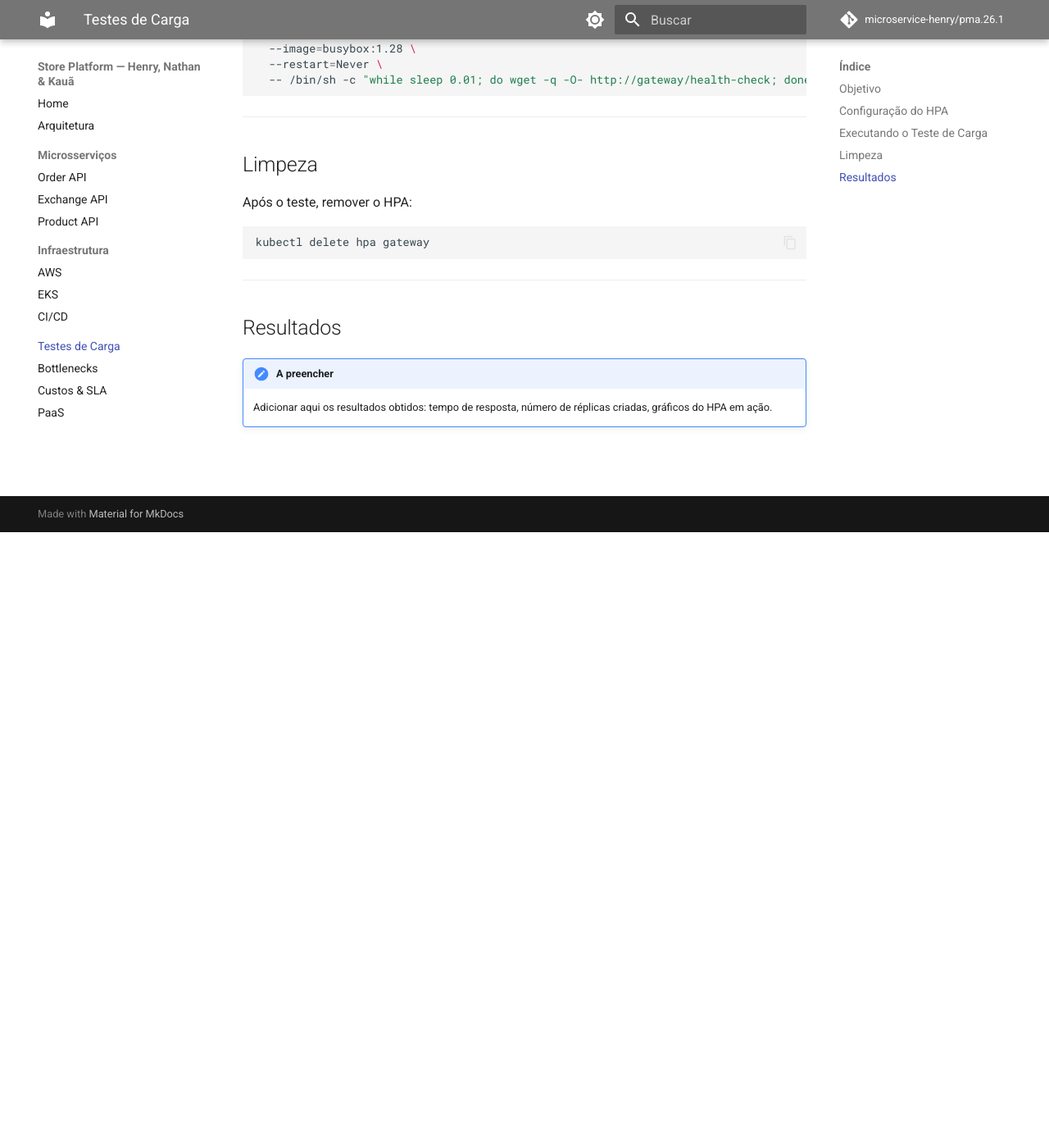
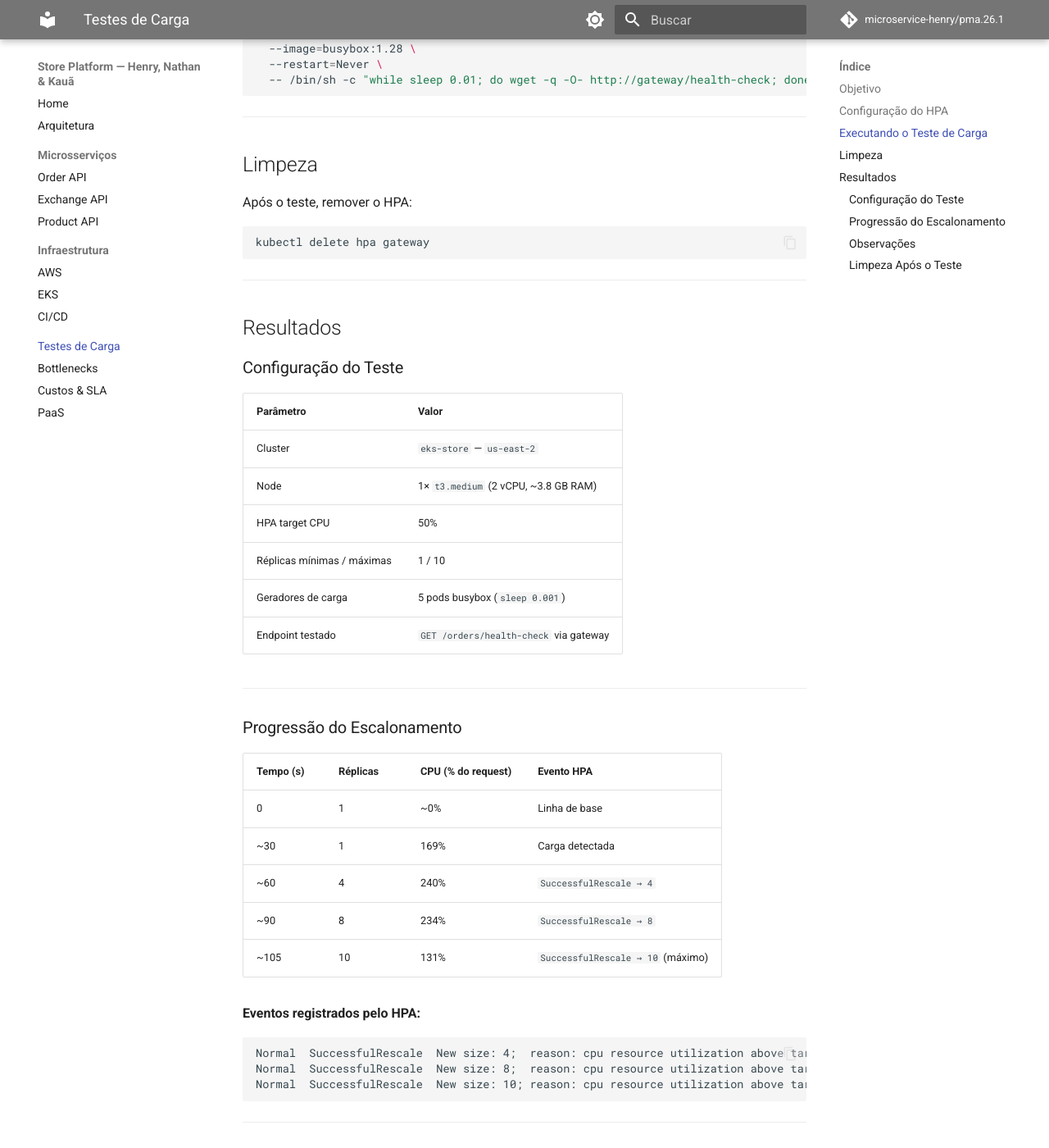
Before and after one commit to microservice-henry/pma.26.1, an MkDocs documentation site: the page built from docs/load-testing.md, in a window 1280 px wide and 1400 px high, scrolled down 751 px. Shown: the whole window at 82% size. Built offline with MkDocs 1.6.1 and Material for MkDocs 9.7.7, drawn with Linux system fonts in a browser that asks for light colours; comment, search, counter and statistics services are not loaded; some of the changed text lies outside the part shown.

Commit message:
feat: add k8s manifests and load test results
- api/k8s/: deployments, services, HPA and ConfigMaps for all services
  (postgres, account, auth, order, product, exchange, gateway)
- Secrets referenced via store-secrets k8s Secret (never committed)
- docs/load-testing.md: real results from EKS test
  HPA scaled gateway 1→4→8→10 pods in ~105s under 5 concurrent generators
  Peak CPU: 240% of request (150m); stabilized at 131% at 10 replicas

````diff
--- a/docs/load-testing.md
+++ b/docs/load-testing.md
@@ -49,5 +49,51 @@ kubectl delete hpa gateway
 
 ## Resultados
 
-!!! note "A preencher"
-    Adicionar aqui os resultados obtidos: tempo de resposta, número de réplicas criadas, gráficos do HPA em ação.
+### Configuração do Teste
+
+| Parâmetro | Valor |
+|-----------|-------|
+| Cluster | `eks-store` — `us-east-2` |
+| Node | 1× `t3.medium` (2 vCPU, ~3.8 GB RAM) |
+| HPA target CPU | 50% |
+| Réplicas mínimas / máximas | 1 / 10 |
+| Geradores de carga | 5 pods busybox (`sleep 0.001`) |
+| Endpoint testado | `GET /orders/health-check` via gateway |
+
+---
+
+### Progressão do Escalonamento
+
+| Tempo (s) | Réplicas | CPU (% do request) | Evento HPA |
+|-----------|----------|--------------------|------------|
+| 0 | 1 | ~0% | Linha de base |
+| ~30 | 1 | 169% | Carga detectada |
+| ~60 | 4 | 240% | `SuccessfulRescale → 4` |
+| ~90 | 8 | 234% | `SuccessfulRescale → 8` |
+| ~105 | 10 | 131% | `SuccessfulRescale → 10` (máximo) |
+
+**Eventos registrados pelo HPA:**
+
+```
+Normal  SuccessfulRescale  New size: 4;  reason: cpu resource utilization above target
+Normal  SuccessfulRescale  New size: 8;  reason: cpu resource utilization above target
+Normal  SuccessfulRescale  New size: 10; reason: cpu resource utilization above target
+```
+
+---
+
+### Observações
+
+- O HPA levou **~105 segundos** para atingir o máximo de 10 réplicas a partir de 1.
+- A CPU chegou a **240% do request** (150m solicitado, ~360m consumido por pod) durante o pico.
+- Com 10 réplicas, a carga foi distribuída e o uso por pod caiu para **131%**, indicando que mais réplicas ou um node maior seriam necessários para absorver completamente a carga dos 5 geradores.
+- O `metrics-server` já estava instalado no cluster, o que foi pré-requisito para o HPA funcionar.
+
+---
+
+### Limpeza Após o Teste
+
+```bash
+kubectl delete hpa gateway
+kubectl delete pod load-generator load-generator-2 load-generator-3 load-generator-4 load-generator-5
+```
````
Also changed, not shown: 19 other files.
